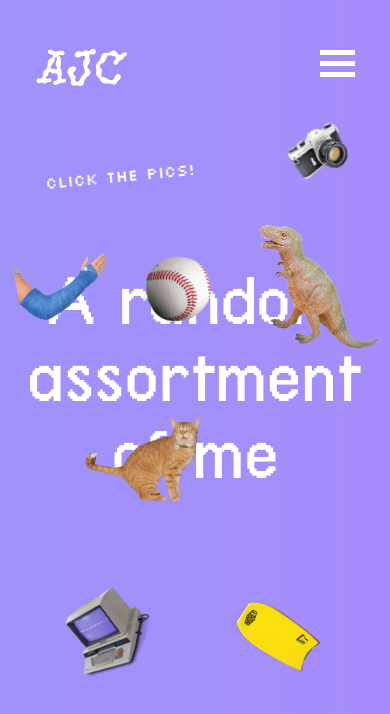
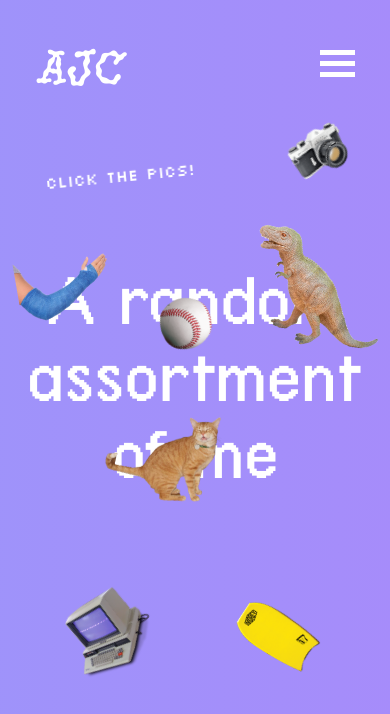
Before and after one commit to a3carranza/Personal_site, a plain HTML site: page about.html in a window 390 px wide. Drawn offline with nearby package versions, Linux system fonts and the light colour scheme; files whose address does not match are found by name.

Commit message:
Add files via upload

```diff
--- a/style.css
+++ b/style.css
@@ -1004,18 +1004,20 @@ dialog::backdrop {
     right: -5%;
   }
   #PC {
+    top: 70%;
     right: 60%;
   }
   #Nacho {
-    right: 30%;
+    right: 25%;
     top: 45%;
   }
   #camera {
     max-width: 100px;
     top: 15%;
   }
-  #PC {
-    top: 70%;
+  #Baseball {
+    top: 35%;
+    max-width: 60px;
   }
   #Boogie {
     top: 70%;
```
